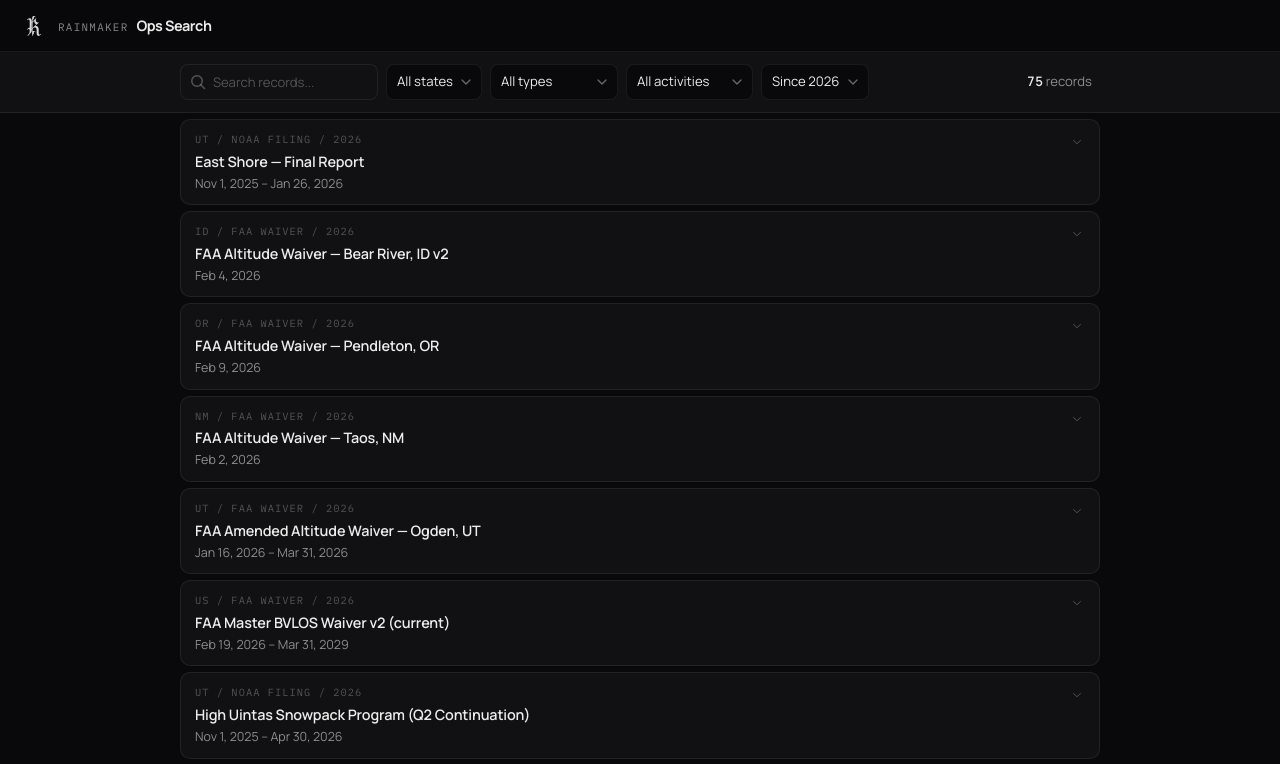
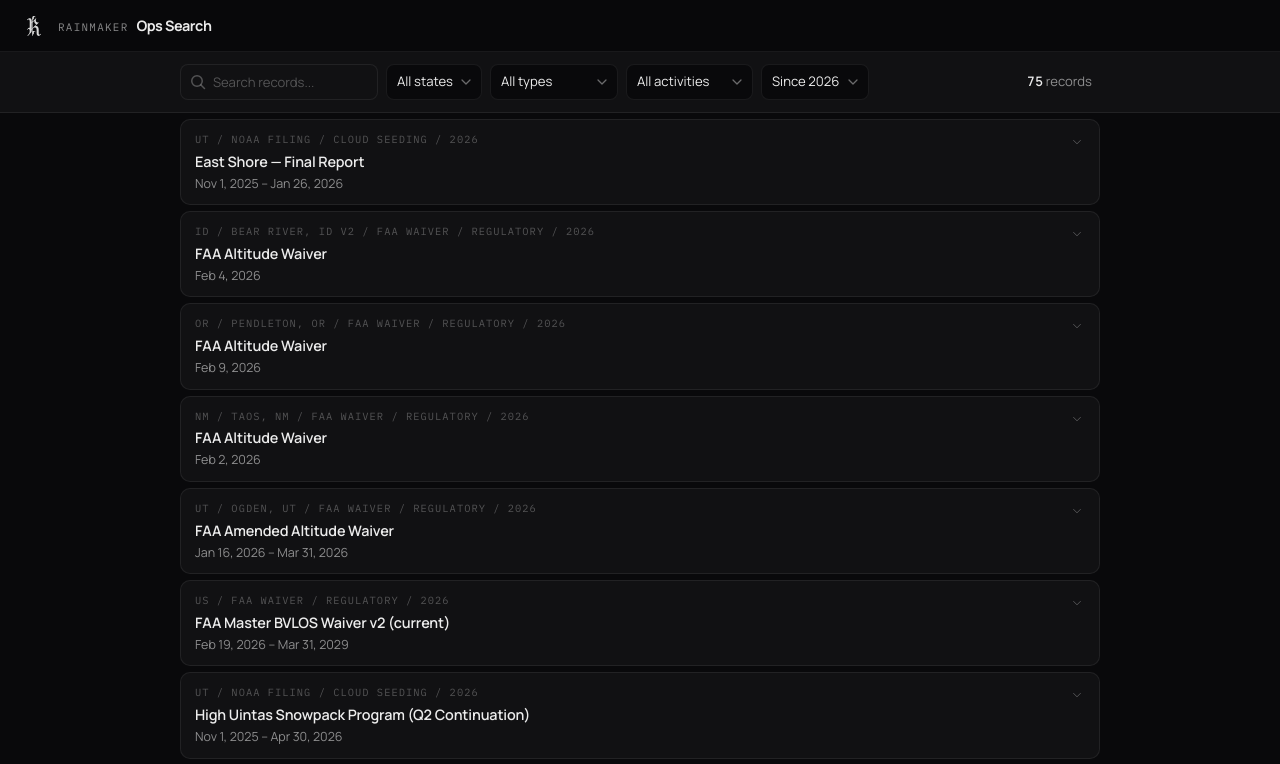
Before and after one commit to Mrinal-Kulkarni/rainmaker-docs-search, a Next.js app: page / in a window 1280 px wide. Shown: the top 764 px of the page. Built offline with nearby package versions, Linux system fonts and the light colour scheme.

Commit message:
Add activity to record meta line between source type and year

```diff
--- a/src/app/page.tsx
+++ b/src/app/page.tsx
@@ -142,6 +142,24 @@ function ChevronIcon({ open }: { open: boolean }) {
   );
 }
 
+function extractLocation(designation: string): { title: string; location: string } {
+  const dashIdx = designation.indexOf('\u2014');
+  if (dashIdx === -1) return { title: designation, location: '' };
+
+  const before = designation.slice(0, dashIdx).trim();
+  const after = designation.slice(dashIdx + 1).trim();
+
+  // Location patterns: ends with state abbreviation or is a known place name
+  const locationSuffixes = /,\s*(CA|UT|OR|ID|NM|TX|CO|DC|US)(?:\s*\(superseded\))?(?:\s*v\d+)?$/i;
+  const placeNames = /^(Mojave Desert|Bear River|Ogden|Pendleton|Taos|Idaho|Umatilla County|Karnes County)/i;
+
+  if (locationSuffixes.test(after) || placeNames.test(after)) {
+    return { title: before, location: after };
+  }
+
+  return { title: designation, location: '' };
+}
+
 function RecordCard({
   report,
   expanded,
@@ -151,12 +169,16 @@ function RecordCard({
   expanded: boolean;
   onToggle: () => void;
 }) {
+  const { title, location } = extractLocation(report.designation);
+  const metaParts = [report.state, report.sourceType, report.activity, String(report.startYear)];
+  if (location) metaParts.splice(1, 0, location);
+
   return (
     <article className={`record-card${expanded ? ' is-expanded' : ''}`}>
       <button type="button" className="record-trigger" onClick={onToggle} aria-expanded={expanded}>
         <div>
-          <div className="record-meta">{`${report.state} / ${report.sourceType} / ${report.startYear}`}</div>
-          <h3 className="record-name">{report.designation}</h3>
+          <div className="record-meta">{metaParts.join(' / ')}</div>
+          <h3 className="record-name">{title}</h3>
           <p className="record-subtitle">{report.dateRange}</p>
         </div>
 
```
